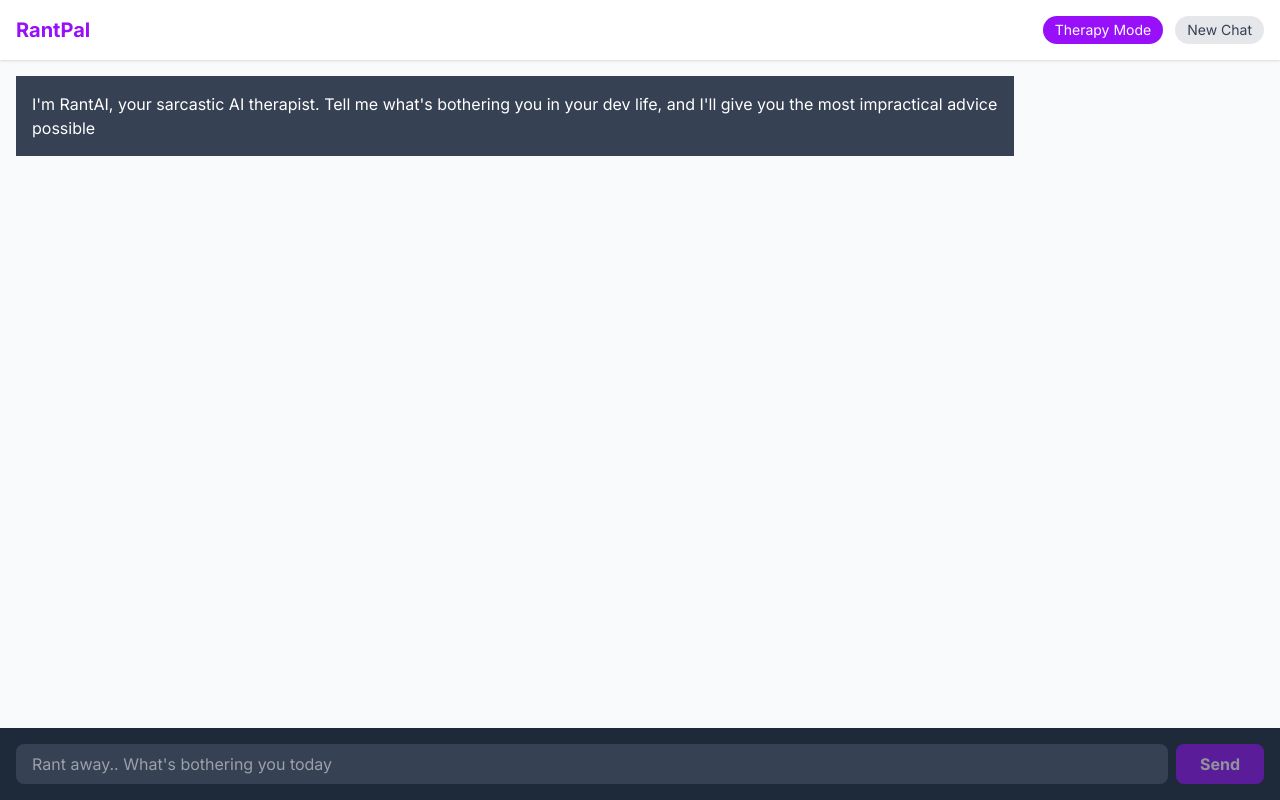
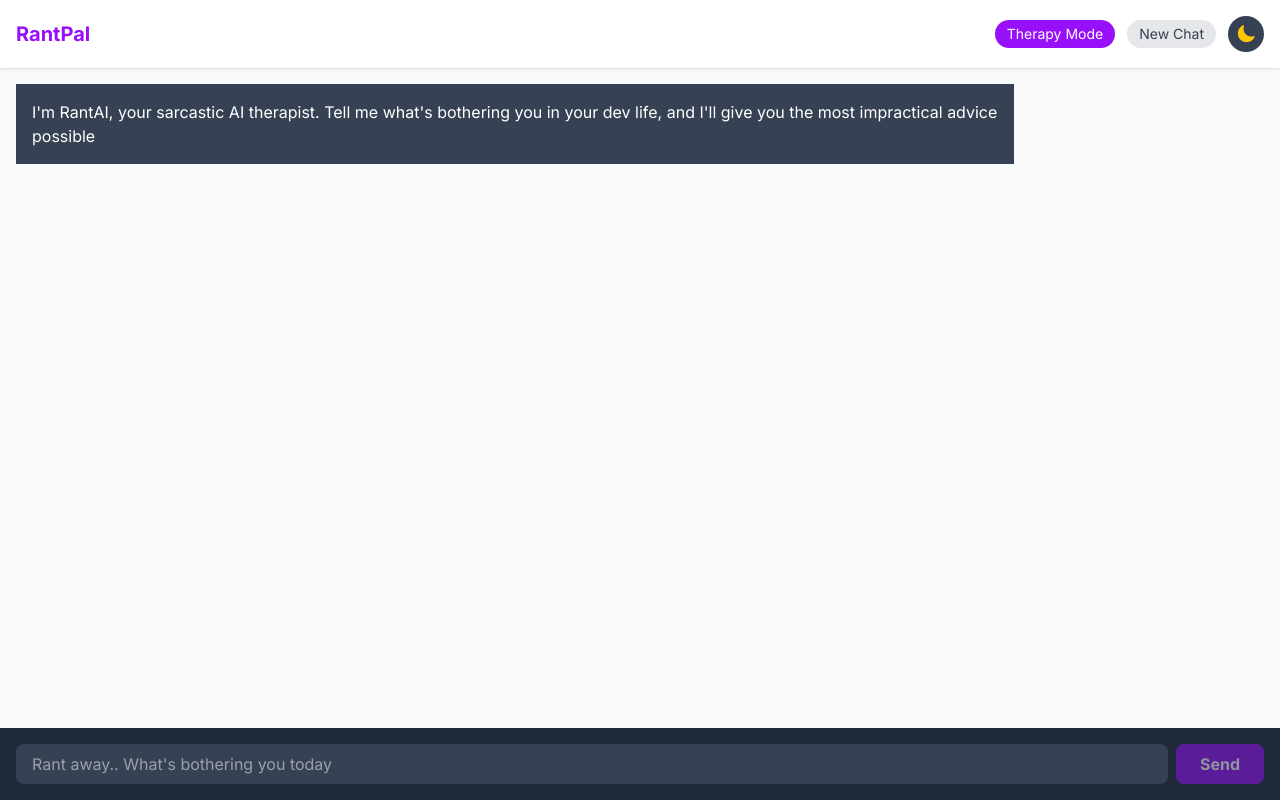
Before and after one commit to EmmanuelOBUjunior/rantPal, a Next.js app: page /chat in a window 1280 px wide. Built offline with nearby package versions, Linux system fonts and the light colour scheme.

Commit message:
feat:chat page/ applying dark mode

```diff
--- a/app/chat/page.tsx
+++ b/app/chat/page.tsx
@@ -1,6 +1,7 @@
 "use client";
 import ChatInput from "@/components/ChatInput";
 import ChatMessage from "@/components/ChatMessage";
+import ToggleTheme from "@/components/ToggleTheme";
 import { useChat } from "@/providers/ChatContext";
 import Link from "next/link";
 import { useEffect, useRef } from "react";
@@ -38,6 +39,7 @@ const page = () => {
           >
             New Chat
           </button>
+          <ToggleTheme/>
         </div>
       </header>
       {/* Chat Messages */}
```
